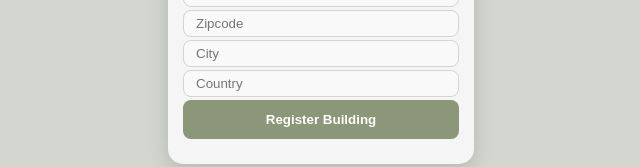
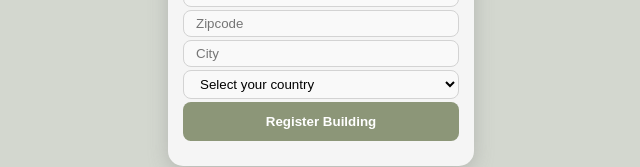
Before and after one commit to tonelloalan/patiopal-app, a Next.js app: page /registerBuild in a window 1280 px wide. Shown: the part 200-367 px from the top of the page, without its empty margins (319-959 px from the left). Built offline with nearby package versions, Linux system fonts and the light colour scheme; no server answers; sample sign-in values are in the browser's storage.

Commit message:
change country input to dropdown

```diff
--- a/src/components/RegisterBuildForm.js
+++ b/src/components/RegisterBuildForm.js
@@ -64,12 +64,14 @@ export default function RegisterBuildForm() {
         // TO DO: redirect to "Buildings List" page: router.push("/pageName");
       }
 
+      const errorData = await res.json();
+      setError(errorData.error || "Something went wrong");
+
       // ... Handle response (success redirect, error display)
     } catch (e) {
       if (e.response) {
         // Error from the backend API
         const errorMessage = await e.response.json();
-        setError(errorMessage.e || "Something went wrong");
       } else {
         // Network error or other client-side issue
         setError("Failed to register building, please try again.");
@@ -102,11 +104,21 @@ export default function RegisterBuildForm() {
             type="text"
             placeholder="City"
           ></input>
-          <input
+          {/* <input
             onChange={(e) => setCountry(e.target.value)}
             type="text"
             placeholder="Country"
-          ></input>
+          ></input> */}
+          <select
+            id="country"
+            name="country"
+            onChange={(e) => setCountry(e.target.value)}
+          >
+            <option value="" disabled selected>
+              Select your country
+            </option>
+            <option value={"DE"}>Germany</option>
+          </select>
           <button>Register Building</button>
           {error && <div className={styles.errorMessage}>{error}</div>}
         </form>
--- a/src/pages/api/registerBuild.js
+++ b/src/pages/api/registerBuild.js
@@ -8,16 +8,22 @@ export default async function handler(req, res) {
 
       const newBuilding = new Building(req.body); // Assuming form data in req.body
       await newBuilding.save();
+      // Success handling
       res.status(201).json({ message: "Building added!" });
     } catch (e) {
       console.error(e);
-      if (error.name === "ValidationError") {
+      if (e.name === "ValidationError") {
         // Handle Mongoose validation errors
         let errors = {};
-        Object.keys(error.errors).forEach((key) => {
-          errors[key] = error.errors[key].message;
+        Object.keys(e.errors).forEach((key) => {
+          errors[key] = e.errors[key].message;
         });
         res.status(400).json({ error: errors });
+      } else if (e.code === 11000) {
+        // MongoDB duplicate key error code
+        res
+          .status(400)
+          .json({ error: "A building with this address already exists" });
       } else {
         res.status(500).json({ error: "Server error" }); // Generic server error
       }
--- a/src/styles/globals.css
+++ b/src/styles/globals.css
@@ -20,6 +20,15 @@ input {
   background-color: rgba(255, 255, 255, 0.4);
   border-radius: 8px;
 }
+
+select {
+  min-width: 250px;
+  border: solid 1px lightgray;
+  padding: 5px 12px;
+  background-color: rgba(255, 255, 255, 0.4);
+  border-radius: 8px;
+}
+
 a {
   text-decoration: none;
   color: black;
--- a/src/styles/index.module.css
+++ b/src/styles/index.module.css
@@ -3,6 +3,10 @@
   flex-direction: column;
   align-items: center;
   text-align: center;
+}
+
+.main h1 {
+  font-size: xxx-large;
 }
 
 /* .main {
```
Also changed, not shown: src/pages/index.js (+7 -5 lines), public/pic01.jpeg (added), public/pic02.jpeg (added).
